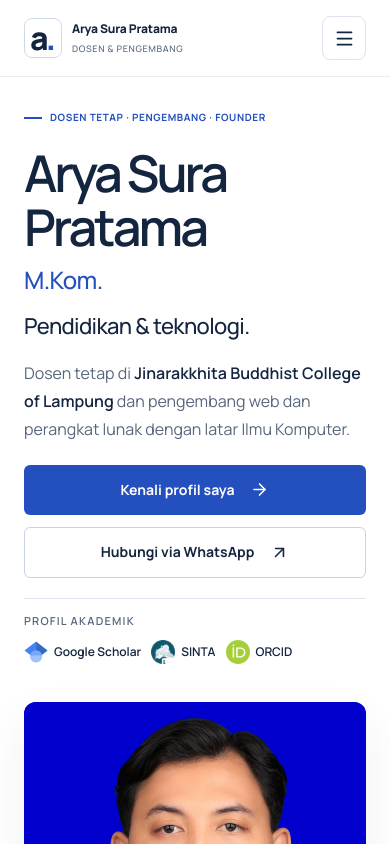
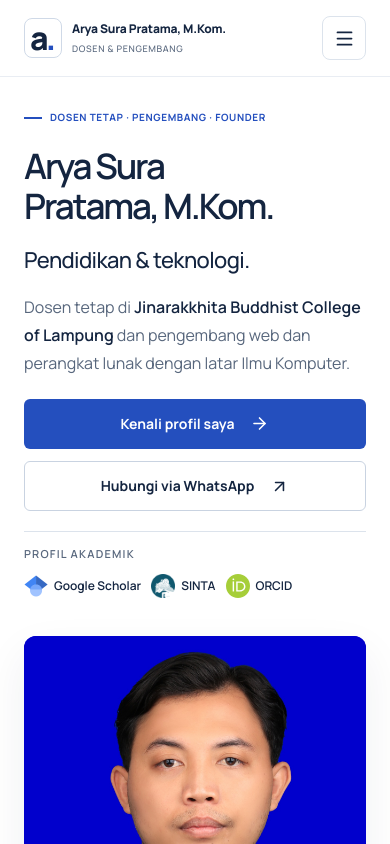
Before and after one commit to aryasurapratama/aryasurapratama.github.io, a website: page index.html in a window 390 px wide. Shown: the top 844 px of the page. Drawn offline with Linux system fonts and the light colour scheme.

Commit message:
Unify full name and academic title across portfolio

```diff
--- a/assets/style.css
+++ b/assets/style.css
@@ -108,10 +108,12 @@ a {
   display: flex;
   align-items: center;
   gap: 13px;
+  flex-shrink: 1;
+  min-width: 0;
+  min-height: 44px;
+}
+.brand-mark {
   flex-shrink: 0;
-  min-height: 44px;
-}
-.brand-mark {
   width: 41px;
   height: 43px;
   border: 1px solid #cfd9e7;
@@ -130,6 +132,7 @@ a {
 }
 .brand-name {
   display: block;
+  min-width: 0;
   font-size: 14px;
   font-weight: 800;
   letter-spacing: -0.2px;
@@ -203,18 +206,11 @@ a {
   background: currentColor;
 }
 h1 {
-  font-size: clamp(56px, 5.2vw, 72px);
+  font-size: clamp(40px, 4.5vw, 64px);
   font-weight: 600;
   letter-spacing: -0.06em;
-  line-height: 1.06;
-}
-.hero-degree {
-  font-size: 26px;
-  letter-spacing: -0.6px;
-  display: block;
-  margin-top: 14px;
-  font-weight: 500;
-  color: var(--blue);
+  line-height: 1.15;
+  text-wrap: balance;
 }
 .hero-lead {
   font-size: 24px;
@@ -1156,7 +1152,7 @@ svg.brand-icon {
     max-width: 420px;
   }
   h1 {
-    font-size: 62px;
+    font-size: 54px;
   }
   .portrait-frame > img {
     height: 420px;
@@ -1231,7 +1227,7 @@ svg.brand-icon {
     max-width: 600px;
   }
   h1 {
-    font-size: clamp(56px, 8vw, 64px);
+    font-size: clamp(40px, 7vw, 56px);
   }
   .hero-portrait {
     justify-self: start;
@@ -1298,10 +1294,7 @@ svg.brand-icon {
     flex-shrink: 0;
   }
   h1 {
-    font-size: clamp(50px, 13vw, 64px);
-  }
-  .hero-degree {
-    font-size: 24px;
+    font-size: clamp(34px, 9vw, 48px);
   }
   .hero-lead {
     font-size: 22px;
--- a/index.html
+++ b/index.html
@@ -16,7 +16,7 @@
     />
     <meta
       property="og:description"
-      content="Profil akademik, pendidikan, penelitian, dan karya pengembangan web serta software Arya Sura Pratama."
+      content="Profil akademik, pendidikan, penelitian, dan karya pengembangan web serta software Arya Sura Pratama, M.Kom."
     />
     <meta property="og:url" content="https://aryasurapratama.github.io/" />
     <meta
@@ -35,7 +35,7 @@
     />
     <link rel="preload" href="assets/profile.jpg?v=3" as="image" />
     <link rel="stylesheet" href="assets/fonts.css" />
-    <link rel="stylesheet" href="assets/style.css?v=5" />
+    <link rel="stylesheet" href="assets/style.css?v=6" />
     <noscript><link rel="stylesheet" href="assets/no-js.css?v=3" /></noscript>
     <script src="assets/main.js?v=3" defer></script>
     <title>Arya Sura Pratama, M.Kom. | Dosen & Technology Lead</title>
@@ -90,10 +90,13 @@
     <a class="skip-link" href="#main">Langsung ke konten</a>
     <header class="site-header">
       <div class="container header-inner">
-        <a class="brand" href="#beranda" aria-label="Arya Sura Pratama, beranda"
+        <a
+          class="brand"
+          href="#beranda"
+          aria-label="Arya Sura Pratama, M.Kom., beranda"
           ><span class="brand-mark">a<span>.</span></span
           ><span class="brand-name"
-            >Arya Sura Pratama<span>DOSEN & PENGEMBANG</span></span
+            >Arya Sura Pratama,&nbsp;M.Kom.<span>DOSEN & PENGEMBANG</span></span
           ></a
         >
         <button
@@ -127,9 +130,7 @@
             <span class="eyebrow-line"></span> DOSEN TETAP · PENGEMBANG ·
             FOUNDER
           </p>
-          <h1 id="hero-title">
-            Arya Sura<br />Pratama<span class="hero-degree">M.Kom.</span>
-          </h1>
+          <h1 id="hero-title">Arya Sura Pratama,&nbsp;M.Kom.</h1>
           <p class="hero-lead">Pendidikan & teknologi.</p>
           <p class="hero-description">
             Dosen tetap di
@@ -604,10 +605,10 @@
         <a class="brand" href="#beranda" aria-label="Kembali ke beranda"
           ><span class="brand-mark">a<span>.</span></span
           ><span class="brand-name"
-            >Arya Sura Pratama<span>DOSEN & PENGEMBANG</span></span
+            >Arya Sura Pratama,&nbsp;M.Kom.<span>DOSEN & PENGEMBANG</span></span
           ></a
         >
-        <p>© <span id="year">2026</span> Arya Sura Pratama</p>
+        <p>© <span id="year">2026</span> Arya Sura Pratama, M.Kom.</p>
         <a class="back-top" href="#beranda"
           >Kembali ke atas
           <svg class="icon" aria-hidden="true">
```
Also changed, not shown: 404.html (+3 -3 lines), README.md.
